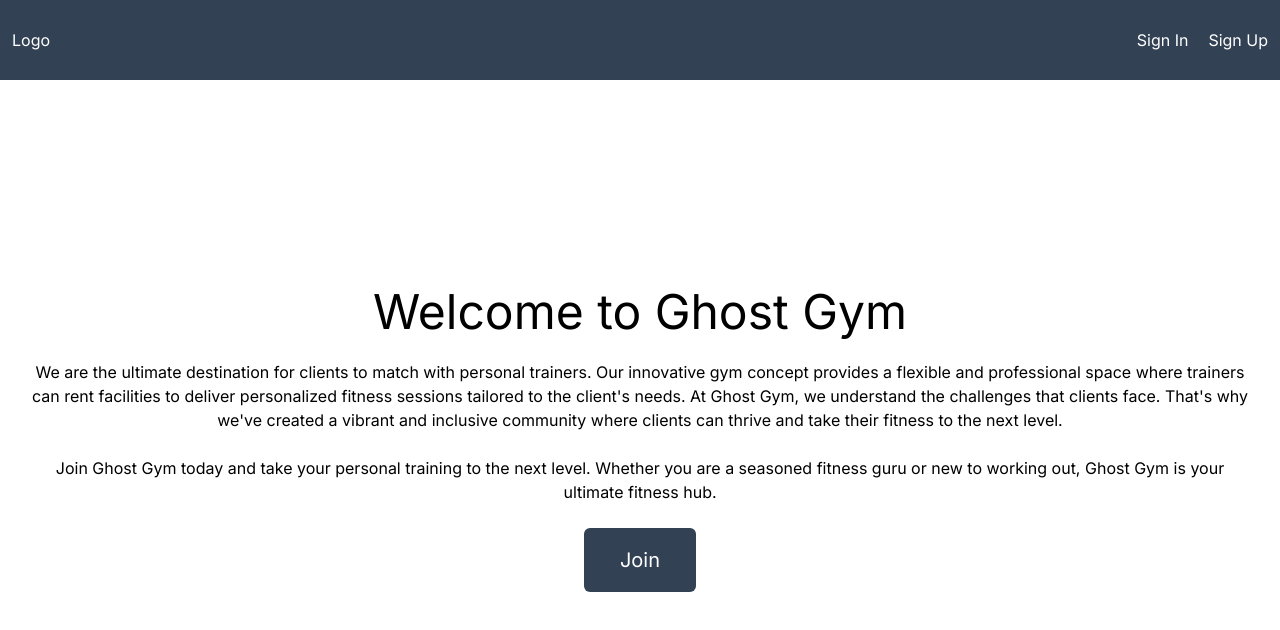
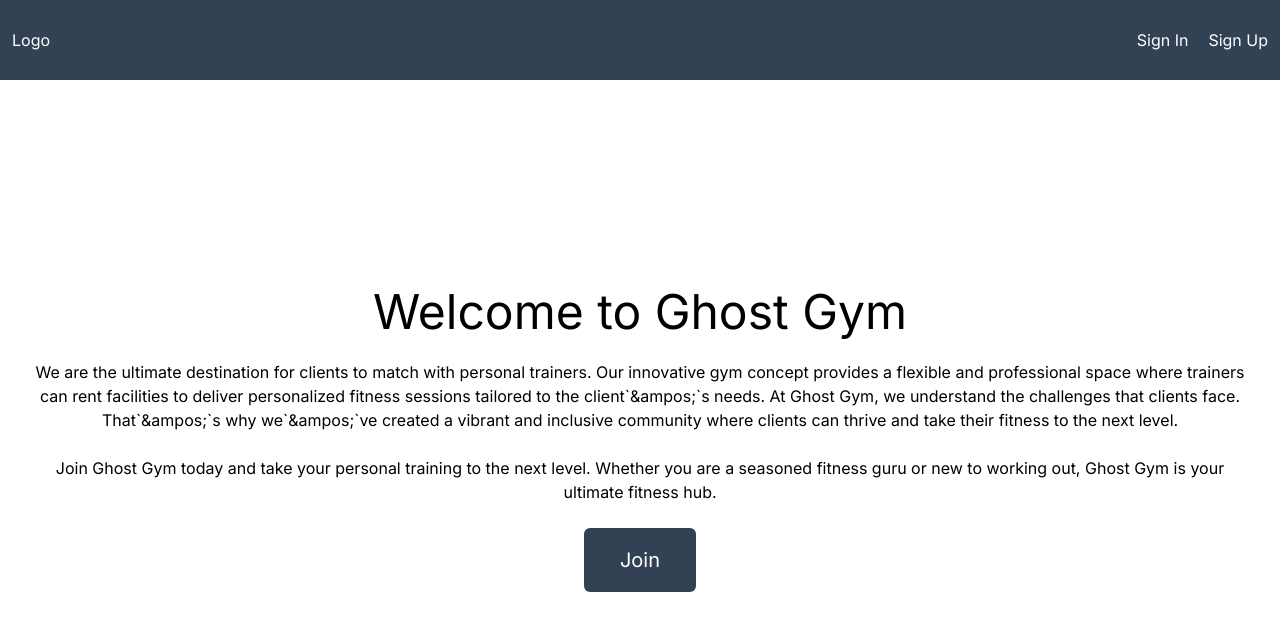
Before and after one commit to Apurcell88/ghost-gym, a Next.js app: page / in a window 1280 px wide. Shown: the top 630 px of the page. Built offline with nearby package versions, Linux system fonts and the light colour scheme.

Commit message:
Cleaned up some markup

```diff
--- a/app/page.jsx
+++ b/app/page.jsx
@@ -9,10 +9,11 @@ export default function Home() {
         We are the ultimate destination for clients to match with personal
         trainers. Our innovative gym concept provides a flexible and
         professional space where trainers can rent facilities to deliver
-        personalized fitness sessions tailored to the client's needs. At Ghost
-        Gym, we understand the challenges that clients face. That's why we've
-        created a vibrant and inclusive community where clients can thrive and
-        take their fitness to the next level.
+        personalized fitness sessions tailored to the client`&ampos;`s needs. At
+        Ghost Gym, we understand the challenges that clients face.
+        That`&ampos;`s why we`&ampos;`ve created a vibrant and inclusive
+        community where clients can thrive and take their fitness to the next
+        level.
       </p>
       <p>
         Join Ghost Gym today and take your personal training to the next level.
```
